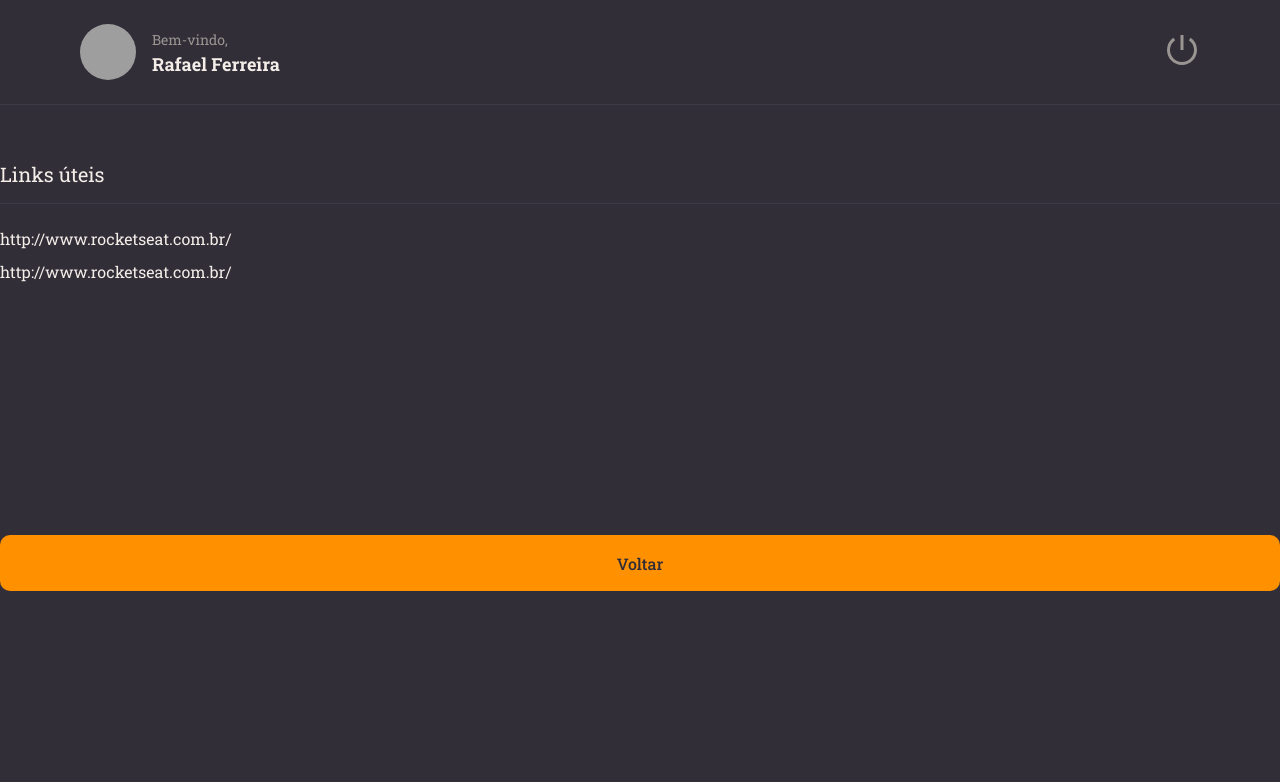
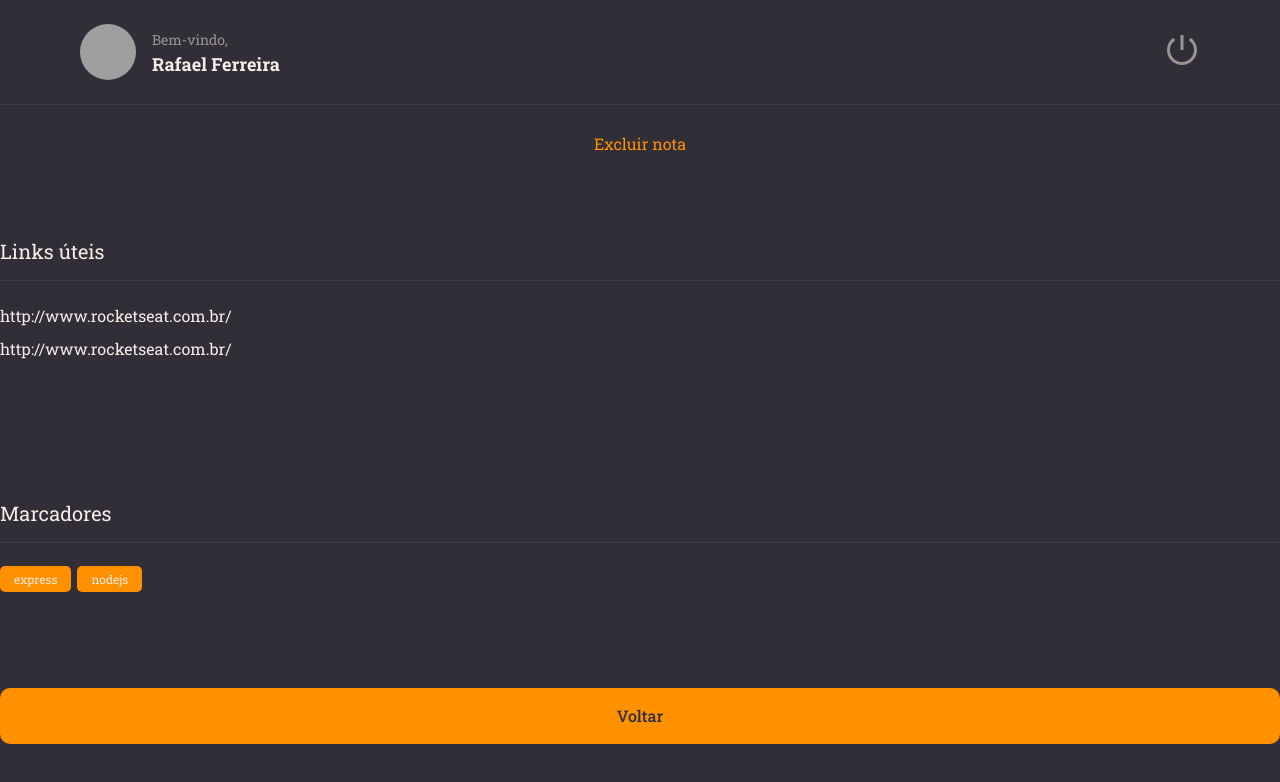
Before and after one commit to Rafael862/rocketnotes, a React (Vite) app in the folder rocketnotes/: page / in a window 1280 px wide. Shown: the top 782 px of the page. Built offline with nearby package versions, Linux system fonts and the light colour scheme; grey boxes are pictures that could not be loaded.

Commit message:
Finalizado a aula de buttontext

```diff
--- /dev/null
+++ b/rocketnotes/src/components/ButtonText/index.jsx
@@ -0,0 +1,16 @@
+import { Container } from "./styles";
+
+export function ButtonText({ title, ...rest}){
+    return(
+        <Container
+        type="button"
+
+        {...rest}
+        >
+
+            {title}
+
+
+        </Container>
+    );
+}
--- /dev/null
+++ b/rocketnotes/src/components/ButtonText/styles.js
@@ -0,0 +1,9 @@
+import styled from 'styled-components';
+
+export const Container = styled.button`
+    background: none;
+    color: ${({ theme }) => theme.COLORS.ORANGE};
+
+    border: none;
+    font-size: 16px;
+`;
--- /dev/null
+++ b/rocketnotes/src/components/tag/index.jsx
@@ -0,0 +1,10 @@
+import { Container } from "./styles";
+
+export function Tag({ title }){
+
+    return(
+        <Container>
+            {title}
+        </Container>
+    )
+}
--- /dev/null
+++ b/rocketnotes/src/components/tag/styles.js
@@ -0,0 +1,10 @@
+import  styled  from "styled-components";
+
+export const Container = styled.span`
+    font-size: 12px;
+    padding: 5px 14px;
+    border-radius: 5px;
+    margin-right: 6px;
+    color: ${({ theme }) => theme.COLORS.BACKGOUND_900};
+    background-color: ${({ theme }) => theme.COLORS.ORANGE};
+`;
--- a/rocketnotes/src/pages/Details/index.jsx
+++ b/rocketnotes/src/pages/Details/index.jsx
@@ -5,18 +5,28 @@
 import { Header } from "../../components/header/index.jsx";
 import { Button } from "../../components/button";
 import { Section } from "../../components/Section";
+import { Tag } from "../../components/tag";
+import { ButtonText } from "../../components/ButtonText";
 
 export function Details(){
 
   return(
     <Container>
     <Header />
+
+    <ButtonText title="Excluir nota" />
     <Section title="Links úteis">
     <Links>
       <li><a href="#">http://www.rocketseat.com.br/</a></li>
       <li><a href="#">http://www.rocketseat.com.br/</a></li>
     </Links>
     </Section>
+
+    <Section title="Marcadores">
+    <Tag title="express"/>
+    <Tag title="nodejs"/>
+    </Section>
+
     <Button title="Voltar"/>
     </Container>
   )
```
